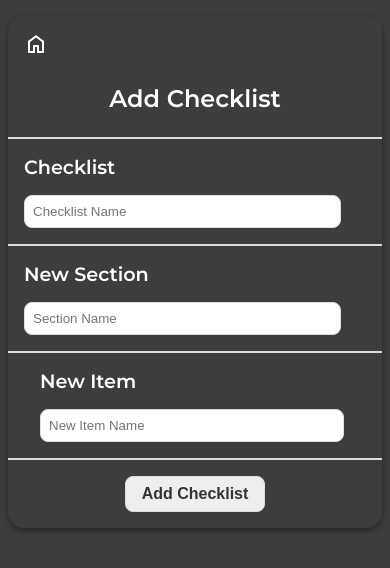
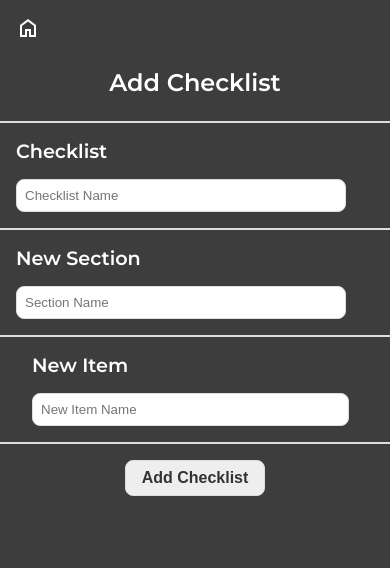
Before and after one commit to IgnacioPinedo/checklist-app, a Next.js app: page /checklists/add in a window 390 px wide. Shown: the top 568 px of the page. Built offline with nearby package versions, Linux system fonts and the light colour scheme.

Commit message:
Update CSS

```diff
--- a/pages/_document.js
+++ b/pages/_document.js
@@ -19,6 +19,7 @@ export default function Document() {
         style={{
           backgroundColor: '#3D3D3D',
           color: 'white',
+          margin: 0,
         }}
       >
         <Main />
--- a/pages/checklists/[id]/edit/index.js
+++ b/pages/checklists/[id]/edit/index.js
@@ -57,6 +57,7 @@ export default function Index() {
       <Head>
         <title>Checklister | Add Checklist</title>
       </Head>
+      <div className={styles.wrapper}>
         <div className={styles.card}>
           <Link className={styles.a} href='/'>
             <span className='material-symbols-outlined'>home</span>
@@ -69,6 +70,7 @@ export default function Index() {
             submitButtonValue='Update Checklist'
           />
         </div>
+      </div>
     </>
   );
 }
--- a/pages/checklists/[id]/index.js
+++ b/pages/checklists/[id]/index.js
@@ -36,6 +36,7 @@ export default function Index() {
       <Head>
         <title>{`Checklister | ${checklist.name}`}</title>
       </Head>
+      <div className={styles.wrapper}>
         <div className={styles.card}>
           <Link className={styles.a} href='/'>
             <span className='material-symbols-outlined'>home</span>
@@ -43,6 +44,7 @@ export default function Index() {
           <h1 className={styles.h1}>{checklist.name}</h1>
           <Checklist checklist={checklist} />
         </div>
+      </div>
     </>
   );
 }
--- a/pages/checklists/add/index.js
+++ b/pages/checklists/add/index.js
@@ -33,12 +33,18 @@ export default function Index() {
       <Head>
         <title>Checklister | Add Checklist</title>
       </Head>
-      <div className={styles.card}>
-        <Link className={styles.a} href='/'>
-          <span className='material-symbols-outlined'>home</span>
-        </Link>
-        <h1 className={styles.h1}>Add Checklist</h1>
-        <CheckListForm submitChecklist={handleAddChecklist} error={error} submitButtonValue='Add Checklist' />
+      <div className={styles.wrapper}>
+        <div className={styles.card}>
+          <Link className={styles.a} href='/'>
+            <span className='material-symbols-outlined'>home</span>
+          </Link>
+          <h1 className={styles.h1}>Add Checklist</h1>
+          <CheckListForm
+            submitChecklist={handleAddChecklist}
+            error={error}
+            submitButtonValue='Add Checklist'
+          />
+        </div>
       </div>
     </>
   );
--- a/pages/index.js
+++ b/pages/index.js
@@ -63,6 +63,7 @@ export default function Index() {
           <div className={styles['error-popup-content']}>{error}</div>
         </div>
       )}
+      <div className={styles.wrapper}>
         <div className={styles.card}>
           <div className={`${styles.header} ${isAdmin ? styles['header-admin'] : ''}`}>
             <h1 className={styles.h1}>Checklister</h1>
@@ -79,6 +80,7 @@ export default function Index() {
             duplicateChecklist={handleDuplicateChecklist}
           />
         </div>
+      </div>
     </>
   );
 }
--- a/styles/ChecklistAdd.module.css
+++ b/styles/ChecklistAdd.module.css
@@ -1,8 +1,14 @@
+.wrapper {
+  max-width: calc(900px + 2rem);
+  margin: auto;
+}
+
 .card {
   max-width: 900px;
-  margin: 1rem auto;
+  margin: 1rem 1rem;
   border-radius: 1rem;
-  box-shadow: 0px 2px 4px -1px rgba(0, 0, 0, 0.2), 0px 4px 5px 0px rgba(0,0,0,0.14), 0px 1px 10px 0px rgba(0,0,0,0.12);
+  box-shadow: 0px 2px 4px -1px rgba(0, 0, 0, 0.2), 0px 4px 5px 0px rgba(0, 0, 0, 0.14),
+    0px 1px 10px 0px rgba(0, 0, 0, 0.12);
   font-family: Montserrat, sans-serif;
 }
 
@@ -23,6 +29,12 @@
 }
 
 @media screen and (max-width: 600px) {
+  .card {
+    margin: 0;
+    border-radius: 0;
+    box-shadow: none;
+  }
+
   .h1 {
     font-size: 1.5rem;
     padding: 1.5rem 0;
--- a/styles/ChecklistForm.module.css
+++ b/styles/ChecklistForm.module.css
@@ -10,7 +10,7 @@
   display: flex;
   flex-direction: column;
   width: 100%;
-  background-color: #3D3D3D;
+  background-color: #3d3d3d;
 }
 
 .form-main-header {
--- a/styles/ChecklistId.module.css
+++ b/styles/ChecklistId.module.css
@@ -1,8 +1,14 @@
+.wrapper {
+  max-width: calc(900px + 2rem);
+  margin: auto;
+}
+
 .card {
   max-width: 900px;
-  margin: 1rem auto;
+  margin: 1rem 1rem;
   border-radius: 1rem;
-  box-shadow: 0px 2px 4px -1px rgba(0, 0, 0, 0.2), 0px 4px 5px 0px rgba(0,0,0,0.14), 0px 1px 10px 0px rgba(0,0,0,0.12);
+  box-shadow: 0px 2px 4px -1px rgba(0, 0, 0, 0.2), 0px 4px 5px 0px rgba(0, 0, 0, 0.14),
+    0px 1px 10px 0px rgba(0, 0, 0, 0.12);
   font-family: Montserrat, sans-serif;
 }
 
@@ -23,6 +29,12 @@
 }
 
 @media screen and (max-width: 600px) {
+  .card {
+    margin: 0;
+    border-radius: 0;
+    box-shadow: none;
+  }
+
   .h1 {
     font-size: 1.5rem;
     padding: 1.5rem 0;
--- a/styles/DeleteChecklistPopup.module.css
+++ b/styles/DeleteChecklistPopup.module.css
@@ -13,7 +13,7 @@
   top: 50%;
   left: 50%;
   transform: translate(-50%, -50%);
-  background-color: #3D3D3D;
+  background-color: #3d3d3d;
   padding: 20px;
   border-radius: 10px;
   box-shadow: 0 0 10px 0 rgba(0, 0, 0, 0.1);
--- a/styles/Home.module.css
+++ b/styles/Home.module.css
@@ -1,6 +1,11 @@
+.wrapper {
+  max-width: calc(900px + 2rem);
+  margin: auto;
+}
+
 .card {
   max-width: 900px;
-  margin: 1rem auto;
+  margin: 1rem 1rem;
   border-radius: 1rem;
   box-shadow: 0px 2px 4px -1px rgba(0, 0, 0, 0.2), 0px 4px 5px 0px rgba(0, 0, 0, 0.14),
     0px 1px 10px 0px rgba(0, 0, 0, 0.12);
@@ -57,11 +62,17 @@
   border: 1px solid #ddd;
   border-radius: 0.5rem;
   padding: 1rem 2rem;
-  background-color: #3D3D3D;
+  background-color: #3d3d3d;
   text-align: center;
 }
 
 @media screen and (max-width: 600px) {
+  .card {
+    margin: 0;
+    border-radius: 0;
+    box-shadow: none;
+  }
+
   .header {
     padding: 1rem 2rem;
   }
```
Also changed, not shown: styles/ChecklistItem.module.css (line endings or trailing spaces). Lines whose indentation alone changed are shown as unchanged.
